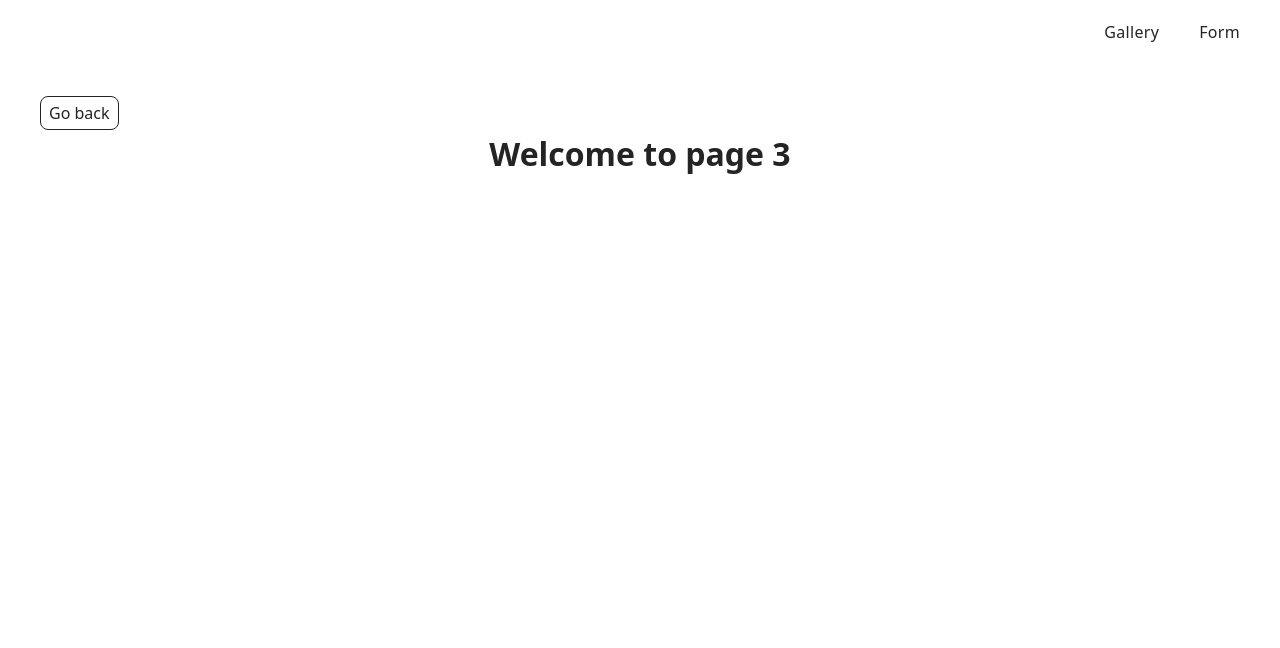
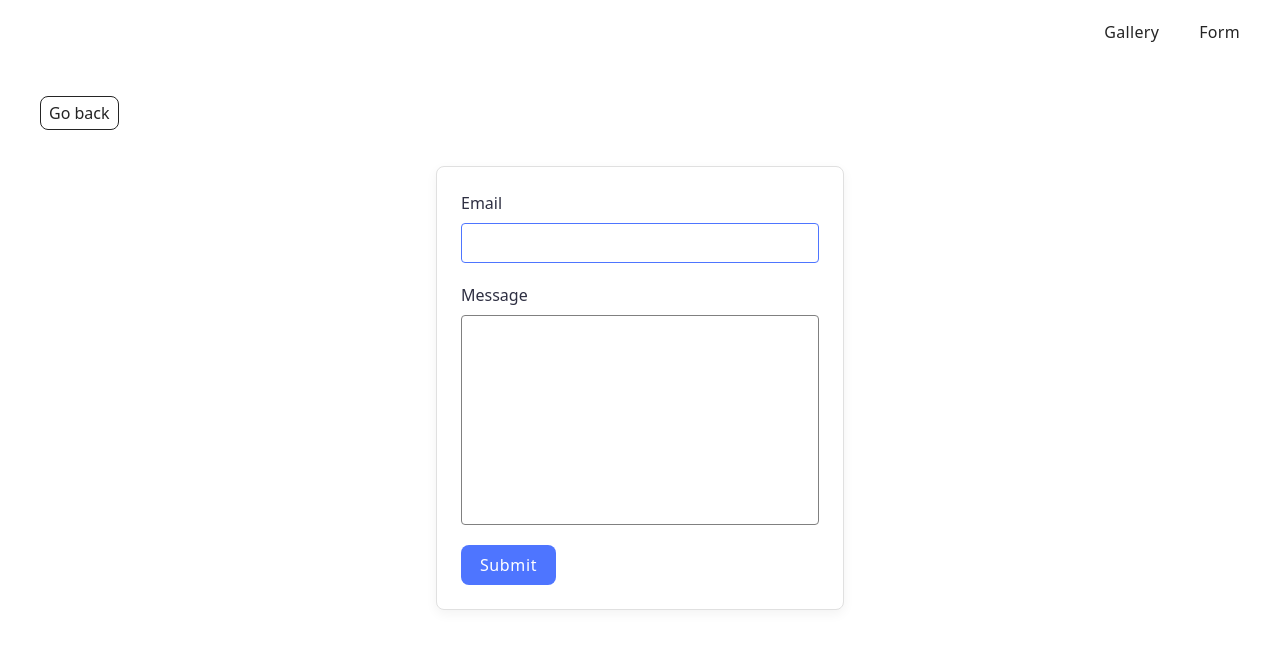
Before and after one commit to komendantaa/goit-advancedjs-hw-01, a website built with Vite: page src/2-form.html in a window 1280 px wide. Built offline with nearby package versions, Linux system fonts and the light colour scheme.

Commit message:
feat: form

```diff
--- a/src/2-form.html
+++ b/src/2-form.html
@@ -17,12 +17,21 @@
     <main>
       <div class="container">
         <load src="./partials/back-link.html" />
-        <h1 class="main-title">
-          <span class="main-title-gradient">Welcome</span> to page 3
-        </h1>
+        <form class="feedback-form" autocomplete="off">
+          <label>
+            Email
+            <input type="email" name="email" autofocus />
+          </label>
+          <label>
+            Message
+            <textarea name="message" rows="8"></textarea>
+          </label>
+          <button type="submit">Submit</button>
+        </form>
       </div>
     </main>
 
     <load src="./partials/footer.html" />
+    <script type="module" src="./js/2-form.js"></script>
   </body>
 </html>
--- /dev/null
+++ b/src/css/form.css
@@ -0,0 +1,80 @@
+.feedback-form {
+  display: flex;
+  flex-direction: column;
+  width: 408px;
+  margin: 36px auto;
+  padding: 24px;
+  background: #ffffff;
+  border-radius: 8px;
+  border: 1px solid #e0e0e0;
+  box-shadow: 0px 4px 12px rgba(0, 0, 0, 0.05);
+  box-sizing: border-box;
+}
+
+.feedback-form label {
+  display: flex;
+  flex-direction: column;
+  gap: 8px;
+  margin-bottom: 20px;
+  font-family: inherit;
+  font-size: 16px;
+  line-height: 1.5;
+  color: #2e2f42;
+  text-align: left;
+}
+
+.feedback-form input,
+.feedback-form textarea {
+  width: 100%;
+  padding: 8px 16px;
+  font-family: inherit;
+  font-size: 16px;
+  line-height: 1.5;
+  color: #2e2f42;
+  background-color: #ffffff;
+  border: 1px solid #808080;
+  border-radius: 4px;
+  outline: none;
+  box-sizing: border-box;
+  transition: border-color 250ms cubic-bezier(0.4, 0, 0.2, 1);
+}
+
+.feedback-form input {
+  height: 40px;
+}
+
+.feedback-form input:hover,
+.feedback-form textarea:hover {
+  border-color: #2e2f42;
+}
+
+.feedback-form input:focus,
+.feedback-form textarea:focus {
+  border-color: #4e75ff;
+}
+
+.feedback-form textarea {
+  resize: none;
+  min-height: 80px;
+}
+
+.feedback-form button[type='submit'] {
+  display: block;
+  width: 95px;
+  height: 40px;
+  font-family: inherit;
+  font-size: 16px;
+  font-weight: 500;
+  line-height: 1.5;
+  letter-spacing: 0.04em;
+  color: #ffffff;
+  background-color: #4e75ff;
+  border: none;
+  border-radius: 8px;
+  cursor: pointer;
+  transition: background-color 250ms cubic-bezier(0.4, 0, 0.2, 1);
+}
+
+.feedback-form button[type='submit']:hover {
+  background-color: #6c8cff;
+}
--- a/src/css/styles.css
+++ b/src/css/styles.css
@@ -17,3 +17,4 @@
 
 /* Pages style */
 @import url('./gallery.css');
+@import url('./form.css');
--- /dev/null
+++ b/src/js/2-form.js
@@ -0,0 +1,49 @@
+const localStorageKey = 'feedback-form-state';
+const formData = { email: '', message: '' };
+
+const form = document.querySelector('.feedback-form');
+
+// On page load, populate form and formData from localStorage
+const savedData = localStorage.getItem(localStorageKey);
+if (savedData) {
+  try {
+    const parsedData = JSON.parse(savedData);
+    if (parsedData) {
+      formData.email = (parsedData.email || '').trim();
+      formData.message = (parsedData.message || '').trim();
+      form.elements.email.value = formData.email;
+      form.elements.message.value = formData.message;
+    }
+  } catch (error) {
+    console.error('Failed to parse feedback form state from localStorage:', error);
+  }
+}
+
+// Track input changes using event delegation
+form.addEventListener('input', (event) => {
+  const { name, value } = event.target;
+  if (name === 'email' || name === 'message') {
+    formData[name] = value.trim();
+    localStorage.setItem(localStorageKey, JSON.stringify(formData));
+  }
+});
+
+// Handle form submission
+form.addEventListener('submit', (event) => {
+  event.preventDefault();
+
+  const email = formData.email.trim();
+  const message = formData.message.trim();
+
+  if (!email || !message) {
+    alert('Fill please all fields');
+    return;
+  }
+
+  console.log(formData);
+
+  localStorage.removeItem(localStorageKey);
+  formData.email = '';
+  formData.message = '';
+  form.reset();
+});
```
